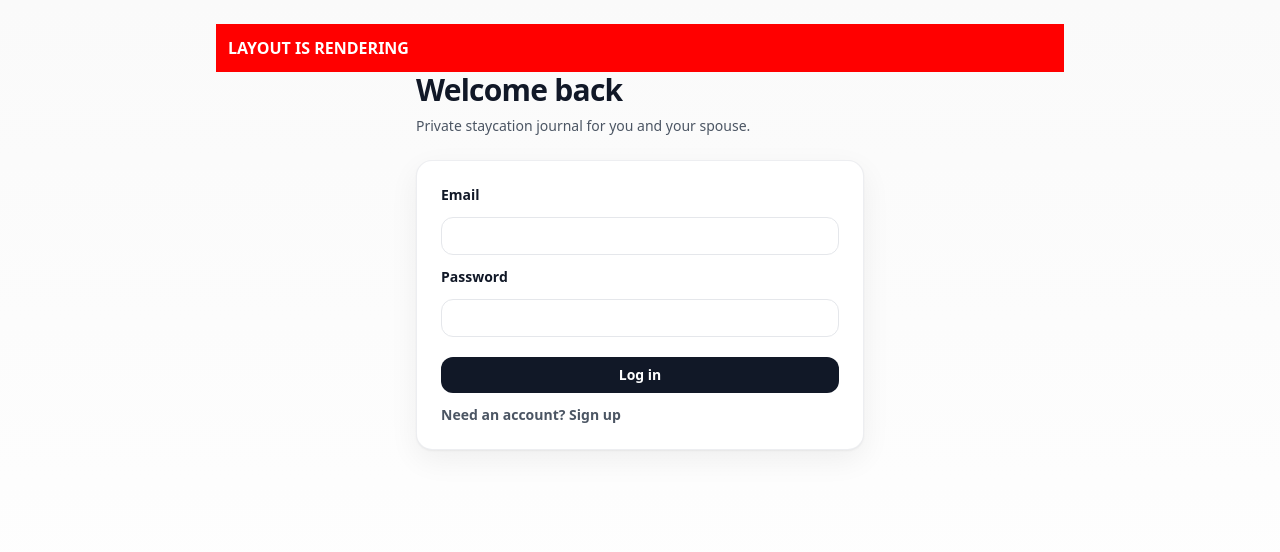
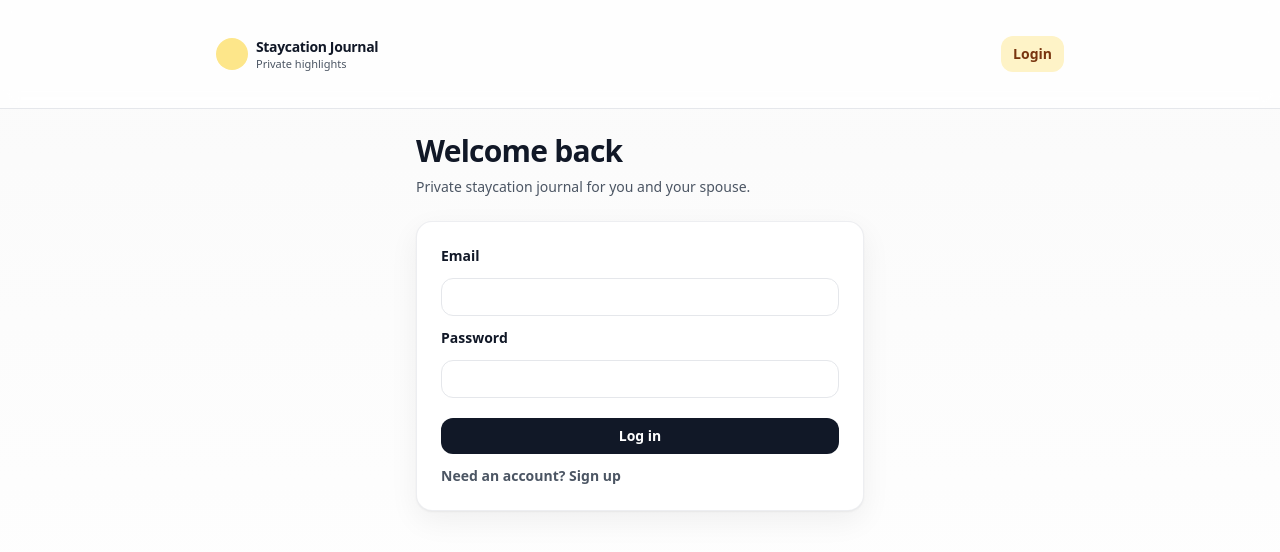
Before and after one commit to tankermike11/staycation-journal, a Next.js app: page /login in a window 1280 px wide. Shown: the top 552 px of the page. Built offline with nearby package versions, Linux system fonts and the light colour scheme; no server answers.

Commit message:
Another nav bar fix

```diff
--- a/app/layout.tsx
+++ b/app/layout.tsx
@@ -3,23 +3,18 @@ import TopNav from "@/components/TopNav";
 
 export const metadata = {
   title: "Staycation Journal",
-  description: "Our Memory Spot"
+  description: "Our Memory Spot",
 };
 
-export default function RootLayout({
-  children
-}: {
-  children: React.ReactNode;
-}) {
+export default function RootLayout({ children }: { children: React.ReactNode }) {
   return (
     <html lang="en">
       <body className="app-shell">
-        <div className="app-container">
-<div style={{ padding: 12, background: "red", color: "white", fontWeight: 800 }}>
-  LAYOUT IS RENDERING
-</div>
-          {children}
-        </div>
+        {/* Top navigation */}
+        <TopNav />
+
+        {/* Page content */}
+        <div className="app-container">{children}</div>
       </body>
     </html>
   );
```
